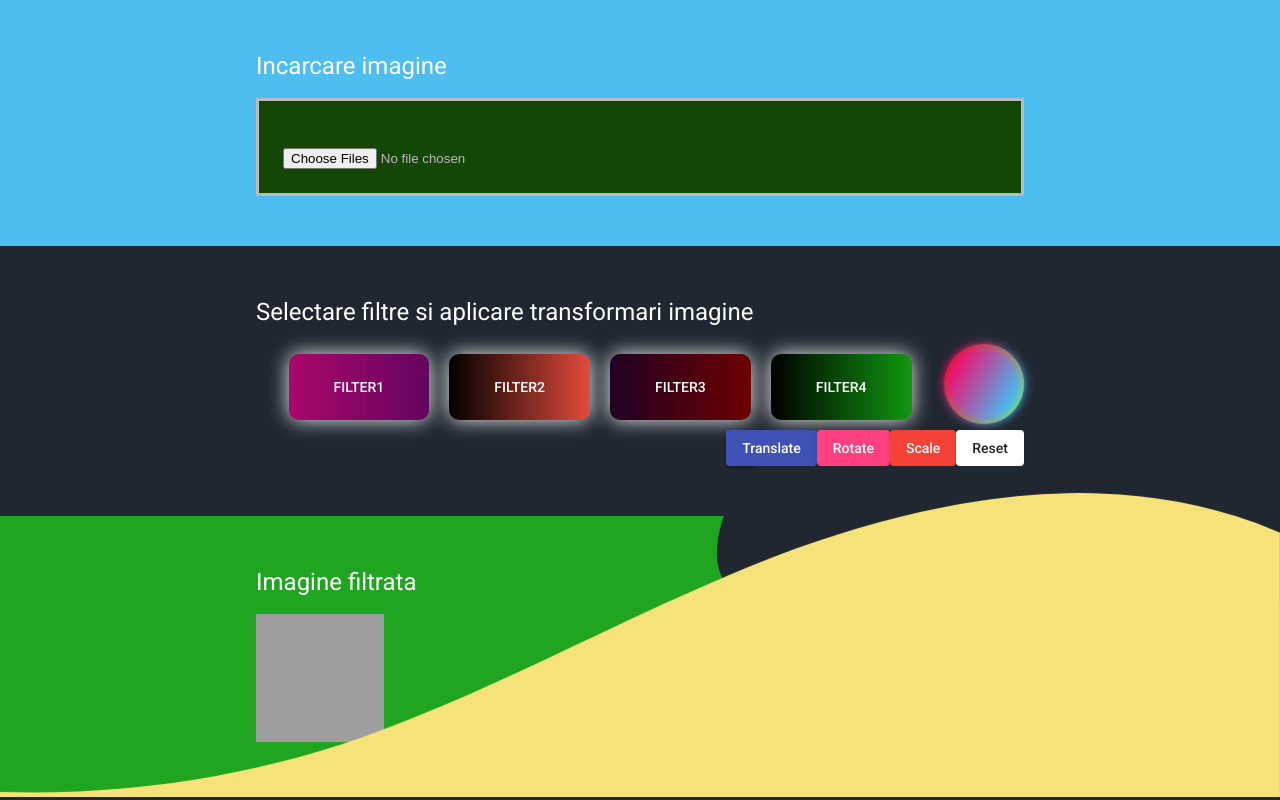
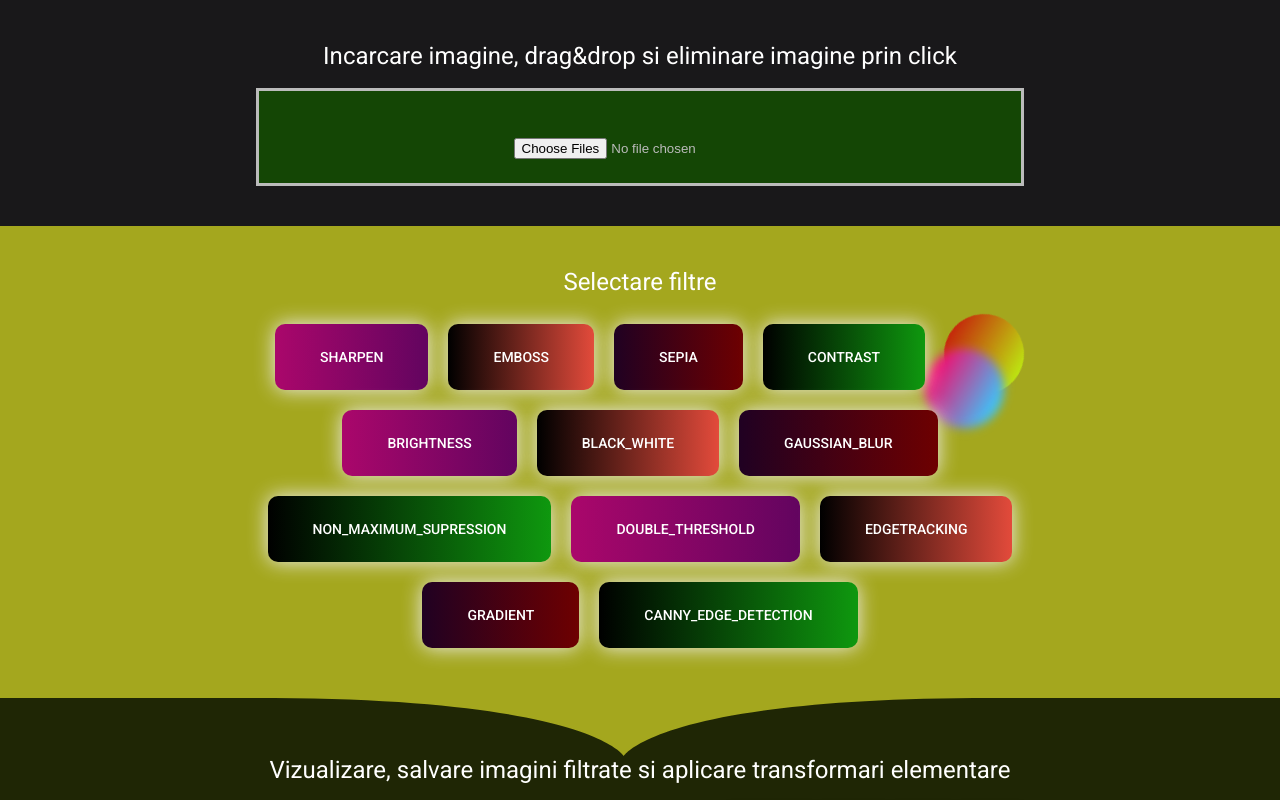
Before and after one commit to Petrisor98/FrontendAppDAI, an Angular app in the folder frontendApp/: page / in a window 1280 px wide. Shown: the top 800 px of the page. Built offline with nearby package versions, Linux system fonts and the light colour scheme; grey boxes are pictures that could not be loaded.

Commit message:
Adaugare butoane pentru toate filtrele disponibile

```diff
--- a/frontendApp/src/app/app.component.html
+++ b/frontendApp/src/app/app.component.html
@@ -12,7 +12,7 @@
     margin: 0;
     font-family: 'Prompt', sans-serif;
     color: white;
-    background: #202731;
+    background: #a4a71e;
   }
 
   section {
@@ -21,12 +21,13 @@
     position: relative;
     align-items: center;
     min-height: 100px;
-    padding: 50px 20vw;
+    padding: 40px 20vw;
+    text-align: center;
   }
 
   .wave {
     position: absolute;
-    bottom: 0;
+    top: 0;
     left: 0;
     width: 100%;
     overflow: hidden;
@@ -34,92 +35,77 @@
     transform: rotate(180deg);
 }
 
-  .wave::before {
-    content: '';
-    position: absolute;
-    display: block;
-    height: 100%;
-    width: 55%;
-    border-radius: 100% 50%;
-    transform: translate(-20%, 40%);
-    z-index: -1;
-    background-color: #202731;
-  }
-
-  .wave::after {
-    content: '';
-    position: absolute;
-    display: block;
-    height: 100%;
-    width: 55%;
-    border-radius: 100% 50%;
-    transform: translate(40%, 60%);
-    z-index: -1;
-    background-color: #F5E278;
-  }
-
   .wave svg {
     position: relative;
     display: block;
-    width: calc(202% + 1.3px);
-    height: 331px;
-    transform: rotateY(180deg);
+    width: calc(102% + 1.3px);
+    height: 60px;
   }
 
   .wave .shape-fill {
-      fill: #F5E278;
+      fill: #a4a71e;
   }
 
-  .blue {
-    background: #4ebdf0;
+  .color1 {
+    background: #19181a;
   }
 
-  .green {
-    background: rgb(32, 165, 32);
+  .color2 {
+    background: #1f2605;
   }
 </style>
 
 <body>
-  <section class="blue">
-    <h1>Incarcare imagine</h1>
+  <section class="color1">
+    <h1>Incarcare imagine, drag&drop si eliminare imagine prin click</h1>
     <div draggable="true" ngClass="{{dragAreaClass}}">
       <div class="row">
           <div class="col-md-12 text-center">
-            <img *ngFor='let url of urls' [src]="url" [@photoState]="position" height="100"><br>
+            <img *ngFor='let url of urls' [src]="url" [@photoState]="position" height="100" (click)="deleteImage(url)"><br>
             <input type="file" (change)="onSelectedFile($event)" accept="image/*" multiple/>
           </div>
-        </div>
       </div>
+    </div>
     <div class="" *ngIf="error">
       Only images was uploaded
     </div>
   </section>
   <section>
-    <h1>Selectare filtre si aplicare transformari imagine</h1>
+    <h1>Selectare filtre</h1>
     <div class="circle">
       <span></span>
     </div>
     <div id="outer1">
-      <div class="inner1"><button mat-flat-button class="btn-grad1">Filter1</button></div>
-      <div class="inner1"><button mat-flat-button class="btn-grad2">Filter2</button></div>
-      <div class="inner1"><button mat-flat-button class="btn-grad3">Filter3</button></div>
-      <div class="inner1"><button mat-flat-button class="btn-grad4">Filter4</button></div>
+      <div class="inner1"><button mat-flat-button class="btn-grad1">Sharpen</button></div>
+      <div class="inner1"><button mat-flat-button class="btn-grad2">Emboss</button></div>
+      <div class="inner1"><button mat-flat-button class="btn-grad3">Sepia</button></div>
+      <div class="inner1"><button mat-flat-button class="btn-grad4">Contrast</button></div>
+      <div class="inner1"><button mat-flat-button class="btn-grad1">Brightness</button></div>
+      <div class="inner1"><button mat-flat-button class="btn-grad2">Black_White</button></div>
+      <div class="inner1"><button mat-flat-button class="btn-grad3">Gaussian_Blur</button></div>
+      <div class="inner1"><button mat-flat-button class="btn-grad4">Non_Maximum_Supression</button></div>
+      <div class="inner1"><button mat-flat-button class="btn-grad1">Double_Threshold</button></div>
+      <div class="inner1"><button mat-flat-button class="btn-grad2">EdgeTracking</button></div>
+      <div class="inner1"><button mat-flat-button class="btn-grad3">Gradient</button></div>
+      <div class="inner1"><button mat-flat-button class="btn-grad4">Canny_Edge_Detection</button></div>
     </div>
+
+  </section>
+  <section class="color2">
+    <h1></h1>
+    <h1>Vizualizare, salvare imagini filtrate si aplicare transformari elementare</h1>
+    <div class="wave">
+      <svg data-name="Layer 1" xmlns="http://www.w3.org/2000/svg" viewBox="0 0 1200 120" preserveAspectRatio="none">
+        <path d="M602.45,3.86h0S572.9,116.24,281.94,120H923C632,116.24,602.45,3.86,602.45,3.86Z" class="shape-fill"></path>
+    </svg>
+    </div>
+
     <div id="outer2" >
       <div class="inner2"><button mat-raised-button color="primary" (click)="changePos('move')">Translate</button></div>
       <div class="inner2"><button mat-raised-button color="accent"(click)="changePos('spin')">Rotate</button></div>
       <div class="inner2"><button mat-raised-button color="warn"(click)="changePos('enlarge')">Scale</button></div>
       <div class="inner2"><button mat-raised-button (click)="changePos('null')">Reset</button></div>
     </div>
-
-  </section>
-  <section class="green">
-    <h1>Imagine filtrata</h1>
-    <div class="wave">
-      <svg data-name="Layer 1" xmlns="http://www.w3.org/2000/svg" viewBox="0 0 1200 120" preserveAspectRatio="none">
-        <path d="M321.39,56.44c58-10.79,114.16-30.13,172-41.86,82.39-16.72,168.19-17.73,250.45-.39C823.78,31,906.67,72,985.66,92.83c70.05,18.48,146.53,26.09,214.34,3V0H0V27.35A600.21,600.21,0,0,0,321.39,56.44Z" class="shape-fill"></path>
-      </svg>
-    </div>
     <img [src]="photoUrl1" [@photoState]="position" style="width:128px;height:128px; text-align: right">
   </section>
 </body>
```
